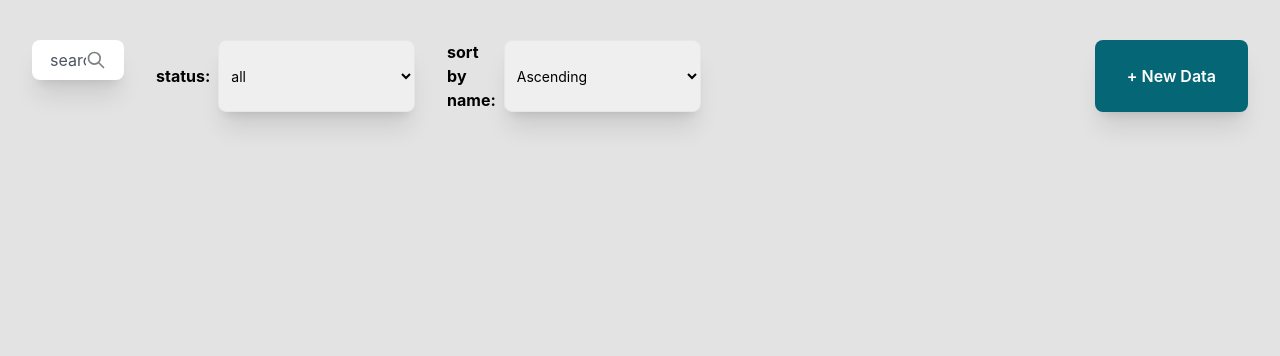
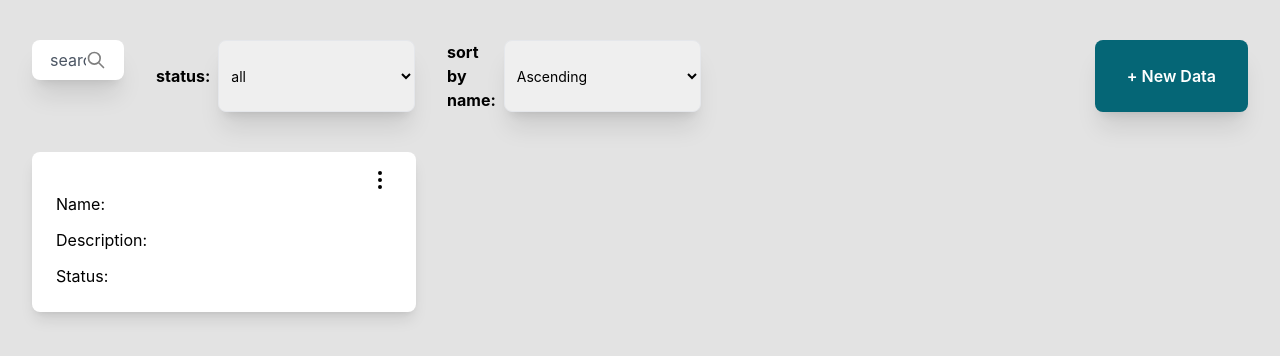
Before and after one commit to fazaghulam/mitramas-pretest-2, a React (Create React App) app: page / in a window 1280 px wide. Shown: the top 356 px of the page. Built offline with nearby package versions, Linux system fonts and the light colour scheme.

Commit message:
card data layout

```diff
--- /dev/null
+++ b/src/components/CardData.js
@@ -0,0 +1,45 @@
+import { useState } from "react";
+
+export default function CardData() {
+  const [show, setShow] = useState(false);
+
+  const handleShow = (e) => {
+    setShow(!show);
+    e.stopPropagation();
+  };
+
+  return (
+    <div className="relative bg-white shadow-lg rounded-lg h-40 w-96 px-6 py-4" onClick={() => setShow(false)}>
+      <div className="flex justify-end">
+        <svg
+          onClick={handleShow}
+          className="w-6 h-6 cursor-pointer"
+          fill="none"
+          stroke="currentColor"
+          viewBox="0 0 24 24"
+          xmlns="http://www.w3.org/2000/svg"
+        >
+          <path
+            strokeLinecap="round"
+            strokeLinejoin="round"
+            strokeWidth={2}
+            d="M12 5v.01M12 12v.01M12 19v.01M12 6a1 1 0 110-2 1 1 0 010 2zm0 7a1 1 0 110-2 1 1 0 010 2zm0 7a1 1 0 110-2 1 1 0 010 2z"
+          />
+        </svg>
+      </div>
+      <div className={show ? "w-20 absolute z-40 top-10 right-6 bg-gray-200 rounded-md shadow-lg cursor-pointer" : "hidden"}>
+        <div className="px-2 hover:bg-gray-300 rounded-t-md">edit</div>
+        <div className="px-2 hover:bg-gray-300 rounded-b-md">delete</div>
+      </div>
+      <div className="flex">
+        <p>Name:</p>
+      </div>
+      <div className="flex mt-3">
+        <p>Description:</p>
+      </div>
+      <div className="flex mt-3">
+        <p>Status:</p>
+      </div>
+    </div>
+  );
+}
--- a/src/pages/Dashboard.js
+++ b/src/pages/Dashboard.js
@@ -1,4 +1,5 @@
 import { useState, useEffect } from "react";
+import CardData from "../components/CardData";
 import CardModal from "../components/CardModal";
 
 export default function Dashboard() {
@@ -10,7 +11,7 @@ export default function Dashboard() {
   return (
     <div className="dashboard h-screen px-8 py-10">
       <CardModal show={showModal} close={() => setShowModal(false)} />
-      <div className="flex justify-between">
+      <div className="flex justify-between mb-10">
         <div className="flex">
           <div className="bg-white w-60 shadow-xl h-10 px-4 rounded-lg flex border-2 border-transparent">
             <input
@@ -42,6 +43,7 @@ export default function Dashboard() {
           + New Data
         </button>
       </div>
+      <CardData />
     </div>
   );
 }
```
